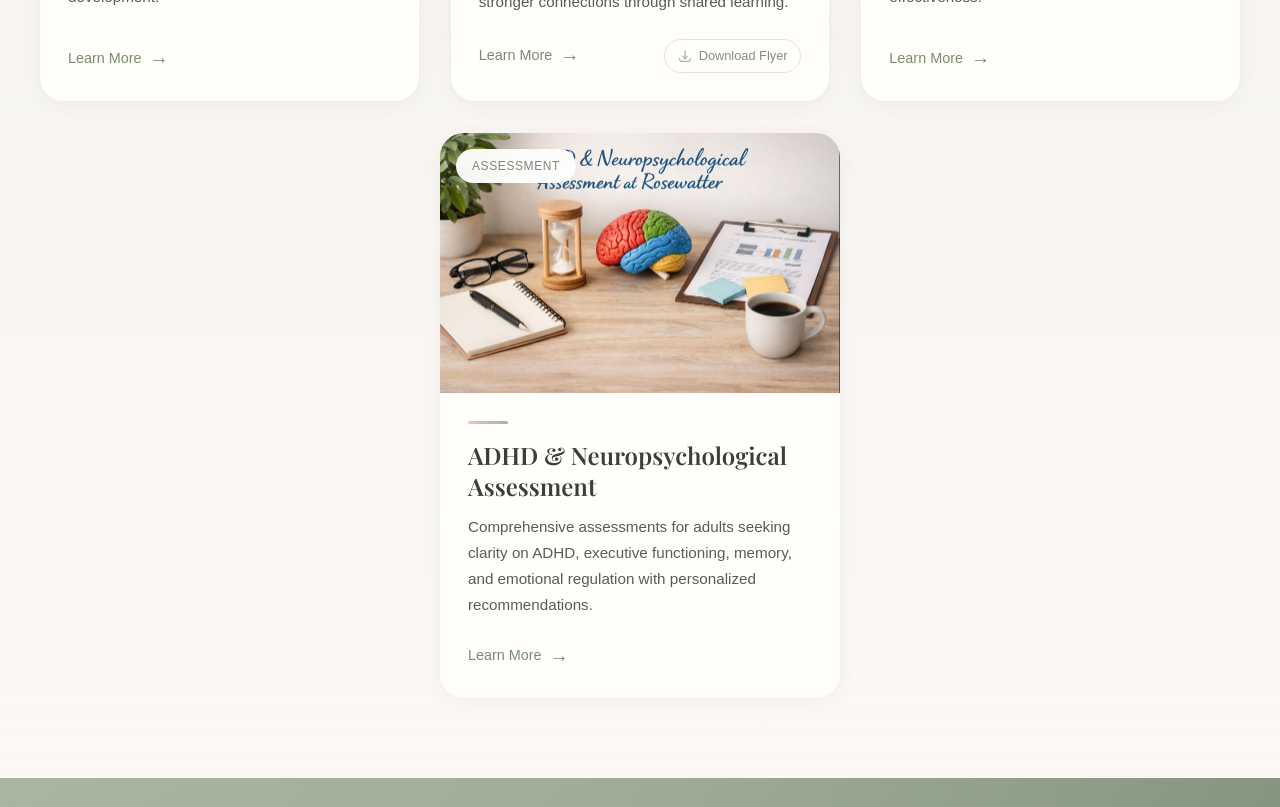
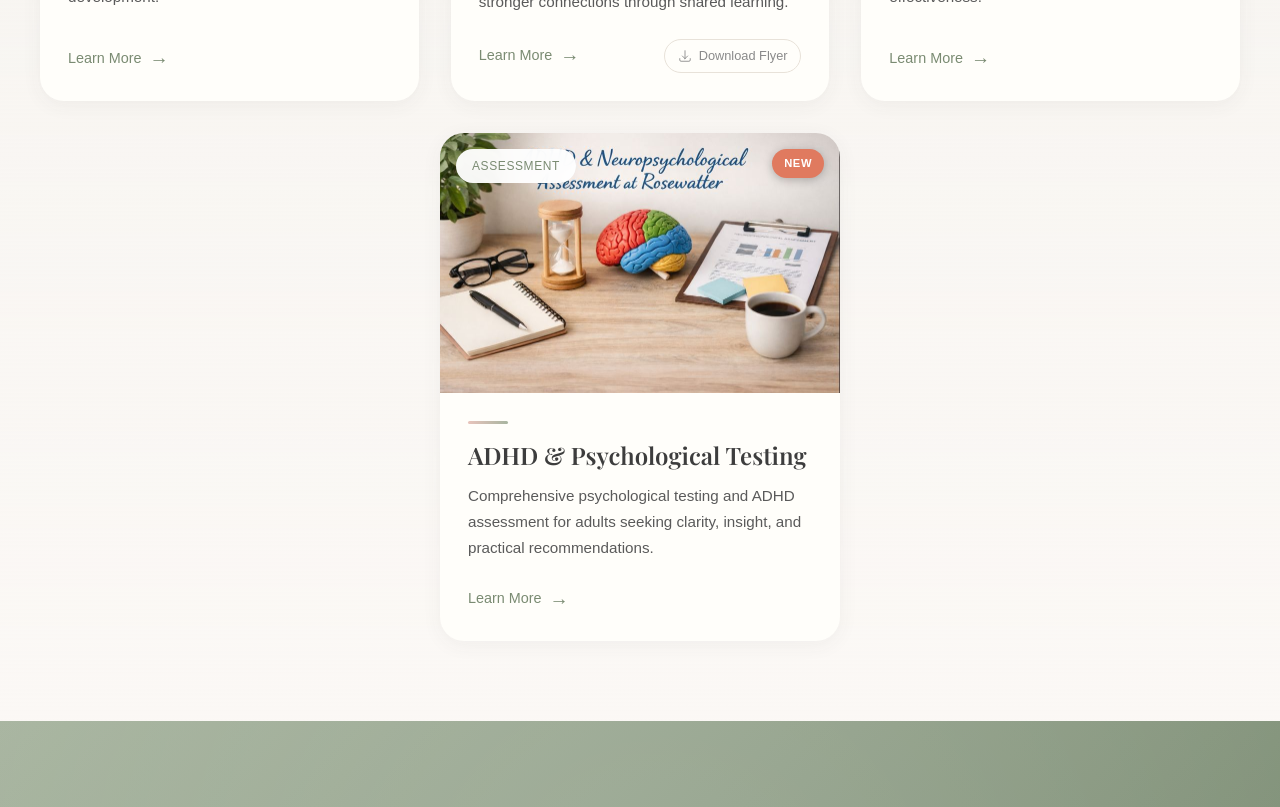
Before and after one commit to Bgorson/rose-water, a React app: page / in a window 1280 px wide. Shown: the part 2740-3547 px from the top of the page. Built offline with nearby package versions, Linux system fonts and the light colour scheme.

Commit message:
service improvements

```diff
--- a/src/components/ContentBlog.js
+++ b/src/components/ContentBlog.js
@@ -193,18 +193,21 @@ const CONTENT = [
     image: ADHDAssessment,
     type: 'adhd-assessment',
     description:
-      'Comprehensive neuropsychological and ADHD assessment services for adults at Rosewatter Chicagoland Counseling. Get clarity, insight, and practical recommendations.',
-    title: 'ADHD & Neuropsychological Assessment | Rosewatter Chicagoland Counseling',
-    header: 'ADHD and Neuropsychological Assessment',
+      'Comprehensive psychological testing and ADHD assessment services for adults at Rosewatter Chicagoland Counseling. Get clarity, insight, and practical recommendations.',
+    title: 'ADHD and Psychological Testing | Rosewatter Chicagoland Counseling',
+    header: 'ADHD and Psychological Testing at Rosewatter',
     mainContent:
-      'Rosewatter is excited to offer comprehensive neuropsychological and ADHD assessment services for adults. These evaluations are designed to provide clarity, insight, and practical recommendations for individuals seeking answers for long standing concerns, academic or workplace accommodations, or support with focus, memory, executive functioning, or emotional regulation.',
+      'Rosewatter is excited to offer comprehensive psychological testing and ADHD assessment services for adults. These evaluations are designed to provide clarity, insight, and practical recommendations for individuals seeking answers for long standing concerns, academic or workplace accommodations, or support with focus, memory, executive functioning, or emotional regulation.',
     noFaqContent: () => (
       <ContentText>
         <p>
-          Our assessment process is collaborative and thoughtful, combining clinical interviews, standardized testing, and individualized feedback. We take care to understand the whole person, not just test scores, so results are meaningful, affirming, and actionable.
-        </p>
-        <p>
-          Each evaluation concludes with a detailed written report and personalized feedback to help guide next steps for treatment, self understanding, and support.
+          Our assessment process is collaborative and thoughtful, combining
+          clinical interviews, standardized testing, and individualized
+          feedback. We take care to understand the whole person, not just test
+          scores, so results are meaningful, affirming, and actionable. Each
+          evaluation concludes with a detailed written report and personalized
+          feedback to help guide next steps for treatment, self understanding,
+          and support.
         </p>
       </ContentText>
     ),
--- a/src/components/Home.js
+++ b/src/components/Home.js
@@ -235,15 +235,17 @@ const services = [
     title: 'DBT Skills Training',
     image: AdultSkills,
     link: '/adult-dbt',
+    tag: 'Updated',
     description:
       'Comprehensive DBT skills training for adults. Learn practical tools for emotional regulation, distress tolerance, and interpersonal effectiveness.',
   },
   {
-    title: 'ADHD & Neuropsychological Assessment',
+    title: 'ADHD & Psychological Testing',
     image: ADHDAssessment,
     link: '/adhd-assessment',
+    tag: 'New',
     description:
-      'Comprehensive assessments for adults seeking clarity on ADHD, executive functioning, memory, and emotional regulation with personalized recommendations.',
+      'Comprehensive psychological testing and ADHD assessment for adults seeking clarity, insight, and practical recommendations.',
   },
 ];
 
--- a/src/components/Navbar.js
+++ b/src/components/Navbar.js
@@ -118,6 +118,21 @@ const DropdownMenu = styled(Dropdown.Menu)`
       background: rgba(168, 181, 160, 0.15);
     }
   }
+`;
+
+const MenuTag = styled.span`
+  display: inline-block;
+  margin-left: 0.5rem;
+  padding: 0.15rem 0.4rem;
+  background: ${(props) =>
+    props.$variant === 'updated' ? '#2A9D8F' : '#E07A5F'};
+  border-radius: 4px;
+  font-size: 0.6rem;
+  font-weight: 600;
+  text-transform: uppercase;
+  letter-spacing: 0.03em;
+  color: white;
+  vertical-align: middle;
 `;
 
 const NavItem = styled(Nav.Item)`
@@ -362,9 +377,11 @@ export default function NavbarComponent({ ishome }) {
                 </Dropdown.Item>
                 <Dropdown.Item href="/adult-dbt" onClick={handleClose}>
                   DBT Skills
+                  <MenuTag $variant="updated">Updated</MenuTag>
                 </Dropdown.Item>
                 <Dropdown.Item href="/adhd-assessment" onClick={handleClose}>
-                  ADHD & Neuropsych Assessment
+                  ADHD & Psychological Testing
+                  <MenuTag $variant="new">New</MenuTag>
                 </Dropdown.Item>
               </DropdownMenu>
             </Dropdown>
--- a/src/components/ServiceBox.js
+++ b/src/components/ServiceBox.js
@@ -101,6 +101,23 @@ const CategoryBadge = styled.span`
   text-transform: uppercase;
   letter-spacing: 0.05em;
   color: ${colors.sageDark};
+`;
+
+const TagBadge = styled.span`
+  position: absolute;
+  top: 1rem;
+  right: 1rem;
+  padding: 0.4rem 0.75rem;
+  background: ${(props) =>
+    props.$variant === 'updated' ? '#2A9D8F' : '#E07A5F'};
+  border-radius: 50px;
+  font-family: 'DM Sans', sans-serif;
+  font-size: 0.7rem;
+  font-weight: 600;
+  text-transform: uppercase;
+  letter-spacing: 0.05em;
+  color: white;
+  box-shadow: 0 2px 10px rgba(0, 0, 0, 0.25);
 `;
 
 const Content = styled.div`
@@ -247,6 +264,11 @@ export default function ServiceBox({ service, index = 0 }) {
             </>
           )}
           <CategoryBadge>{getCategoryLabel(service.title)}</CategoryBadge>
+          {service.tag && (
+            <TagBadge $variant={service.tag.toLowerCase()}>
+              {service.tag}
+            </TagBadge>
+          )}
         </ImageWrapper>
 
         <Content>
```
